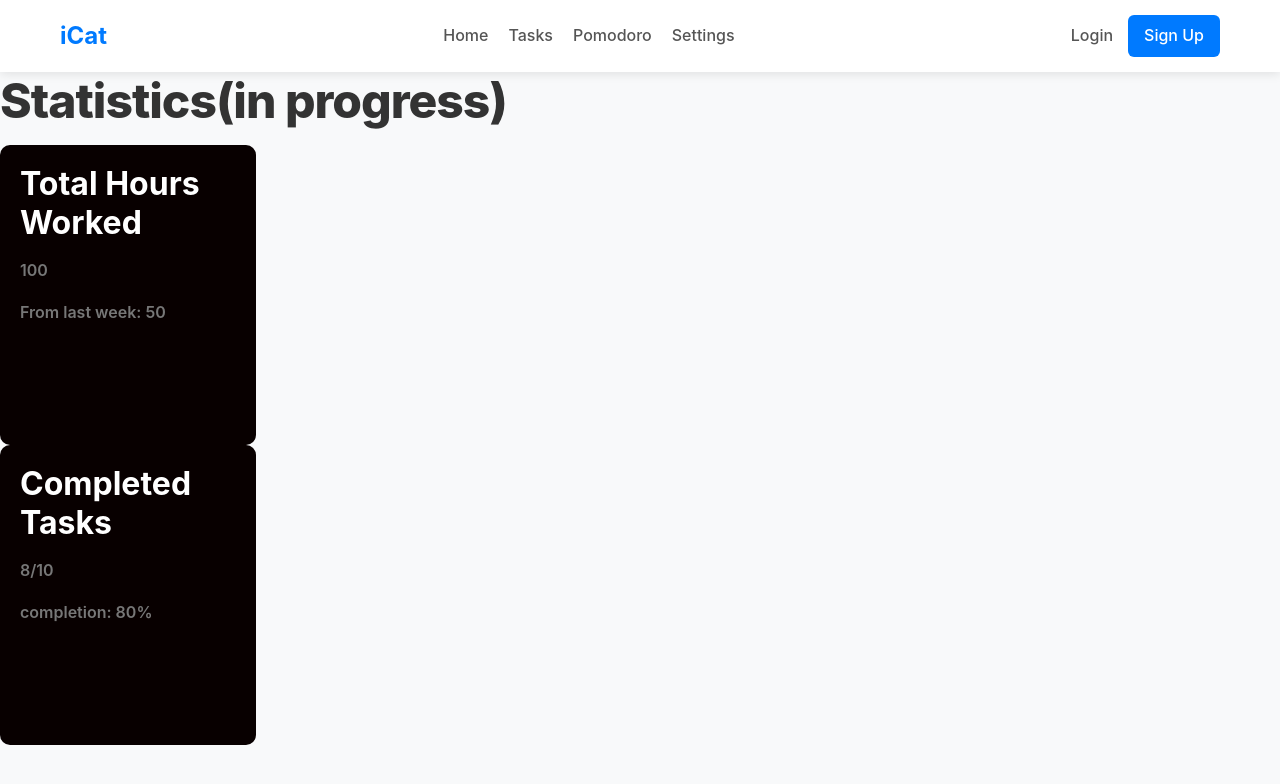
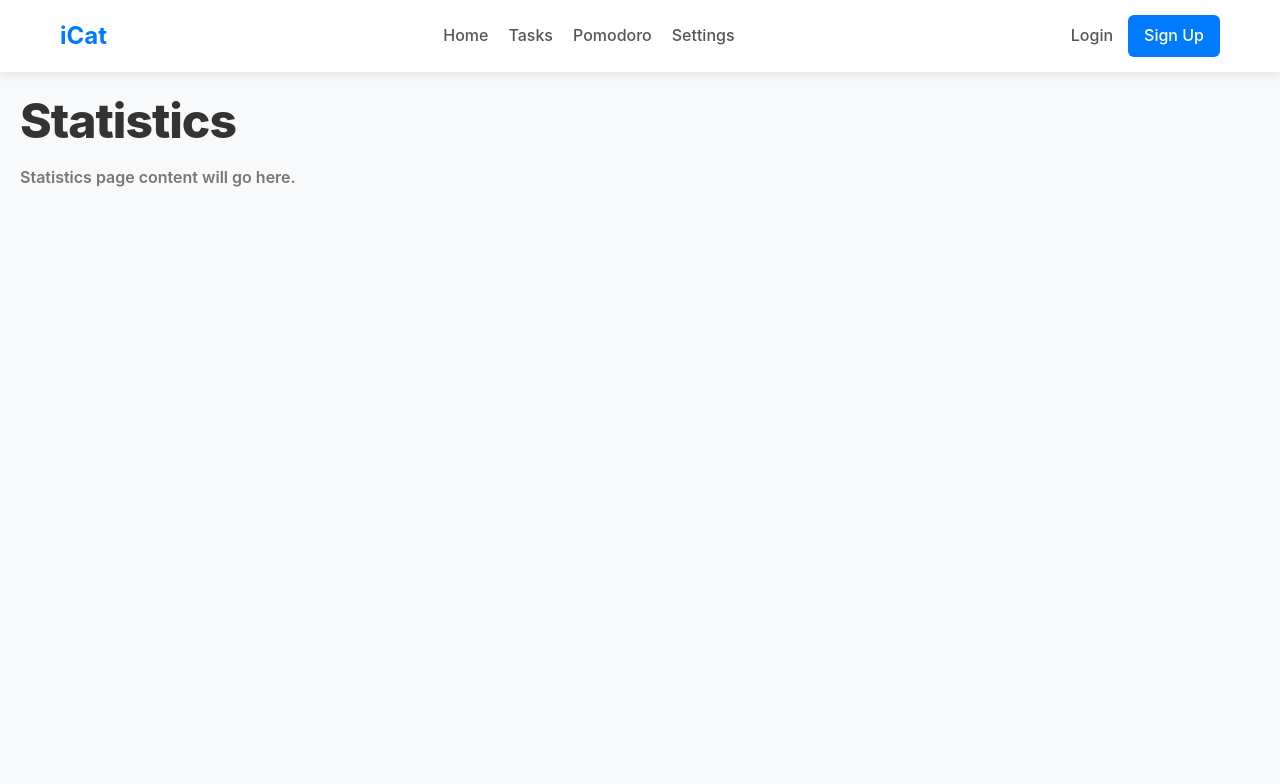
Before and after one commit to ElmahdyDev/icat, a Vue app: page /statistics in a window 1280 px wide. Shown: the top 784 px of the page. Built offline with nearby package versions, Linux system fonts and the light colour scheme.

Commit message:
Update statistics.vue

```diff
--- a/src/pages/dashboard/statistics.vue
+++ b/src/pages/dashboard/statistics.vue
@@ -1,15 +1,18 @@
 <template>
-    <h1>Statistics(in progress)</h1>
-       <div class="cards">
-        <div class="card-sm">
-            <h3>Total Hours Worked</h3>
-            <p>100</p>
-            <p>From last week: 50</p>
-        </div>
-        <div class="card-sm">
-            <h3>Completed Tasks</h3>
-            <p>8/10</p>
-            <p>completion: 80%</p>
-       </div>
-    </div>
+  <div class="statistics-container">
+    <h1>Statistics</h1>
+    <p>Statistics page content will go here.</p>
+  </div>
 </template>
+
+<script>
+export default {
+  name: 'StatisticsPage'
+}
+</script>
+
+<style scoped>
+.statistics-container {
+  padding: 20px;
+}
+</style>
```
